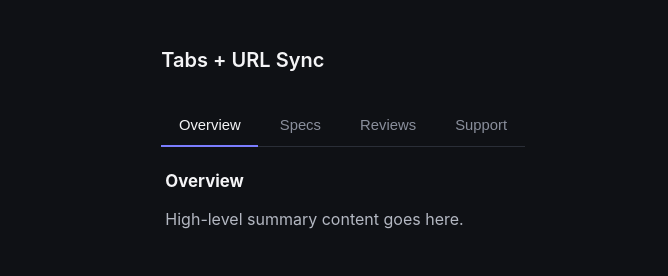
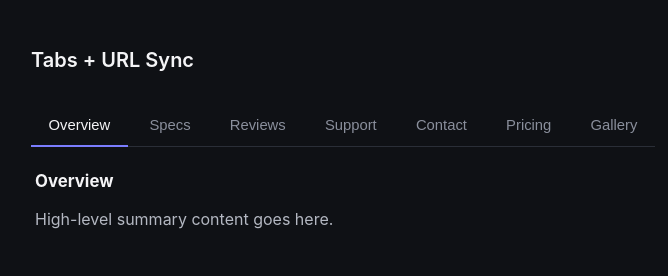
Before and after one commit to dev-alamin/quiz, a website: page tab.html in a window 1280 px wide. Shown: the whole page, without its empty margins (297-965 px from the left). Drawn offline with Linux system fonts and the light colour scheme.

Commit message:
Tab: json data and url sync

```diff
--- a/tab.html
+++ b/tab.html
@@ -12,41 +12,8 @@
         <h1>Tabs + URL Sync</h1>
 
         <div class="tabs">
-            <div class="tab-list" role="tablist" aria-label="Project sections">
-                <button type="button" class="tab" role="tab" id="tab-overview"
-                        aria-selected="true" aria-controls="panel-overview" data-tab="overview">
-                    Overview
-                </button>
-                <button type="button" class="tab" role="tab" id="tab-specs"
-                        aria-selected="false" aria-controls="panel-specs" data-tab="specs" tabindex="-1">
-                    Specs
-                </button>
-                <button type="button" class="tab" role="tab" id="tab-reviews"
-                        aria-selected="false" aria-controls="panel-reviews" data-tab="reviews" tabindex="-1">
-                    Reviews
-                </button>
-                <button type="button" class="tab" role="tab" id="tab-support"
-                        aria-selected="false" aria-controls="panel-support" data-tab="support" tabindex="-1">
-                    Support
-                </button>
-            </div>
-
-            <div class="tab-panel" role="tabpanel" id="panel-overview" aria-labelledby="tab-overview">
-                <h2>Overview</h2>
-                <p>High-level summary content goes here.</p>
-            </div>
-            <div class="tab-panel" role="tabpanel" id="panel-specs" aria-labelledby="tab-specs" hidden>
-                <h2>Specs</h2>
-                <p>Technical specifications go here.</p>
-            </div>
-            <div class="tab-panel" role="tabpanel" id="panel-reviews" aria-labelledby="tab-reviews" hidden>
-                <h2>Reviews</h2>
-                <p>Customer reviews go here.</p>
-            </div>
-            <div class="tab-panel" role="tabpanel" id="panel-support" aria-labelledby="tab-support" hidden>
-                <h2>Support</h2>
-                <p>Support and FAQ content goes here.</p>
-            </div>
+        <div class="tab-list" role="tablist" aria-label="Project sections"></div>
+        <div class="tab-panels"></div>
         </div>
     </div>
 
--- a/tab/tab.js
+++ b/tab/tab.js
@@ -1,36 +1,110 @@
 "use strict";
 
-// Global state to derive the app, the HERO
-let currentTab = 'overview';
+// --- Global State ---
+// This is the single source of truth (the "HERO") that drives the entire UI.
+let tabs = [];             // Will hold the array of tab data loaded from the server
+let currentTab = 'overview'; // Tracks which tab ID is currently active
 
-// DOM Reference
-const tabRoot  = document.querySelector( '.tabs' );
-const tabList  = tabRoot.querySelector( '.tab-list' );
-const tabBtns  = tabList.querySelectorAll( '.tab' );
-const tabPanel = tabRoot.querySelectorAll( '.tab-panel' );
+// --- DOM References ---
+// Grabbing elements from the HTML page so JavaScript can manipulate them.
+const tabRoot   = document.querySelector( '.tabs' );
+const tabList   = tabRoot.querySelector( '.tab-list' );
+const tabPanels = document.querySelector( '.tab-panels' );
 
+// --- State Modifiers ---
+// Simple function to update our global state variable.
 function switchTab(tab) {
     currentTab = tab;
 }
 
+// --- API / Data Fetching ---
+// Fetches the configuration data asynchronously from a JSON file.
+async function loadTabs() {
+    const res = await fetch( '/tab/tabs.json' );
+    tabs = await res.json();
+}
+
+// --- UI Rendering ---
+// This function looks at the current state (`currentTab`) and updates the HTML to match it.
 function render() {
-    tabBtns.forEach( (tab, index) => {
-        const isActive = tab.dataset.tab === currentTab;
-        tab.classList.toggle( 'active', isActive );
+    // 1. Toggle the 'active' class on buttons
+    const btns = tabList.querySelectorAll( '.tab' );
+    btns.forEach( (btn) => {
+        // If the button's data-tab matches the current active tab, add 'active', else remove it.
+        btn.classList.toggle( 'active', btn.dataset.tab === currentTab );
     });
 
-    tabPanel.forEach( (panel, index ) => {
-        const isActive = panel.id === `panel-${currentTab}`;
-
-        panel.hidden = !isActive;
+    // 2. Show or hide panels based on the active tab
+    const panels = tabPanels.querySelectorAll( '.tab-panel' );
+    panels.forEach( (panel) => {
+        // If the panel ID matches the active tab string, set hidden to false (show it).
+        panel.hidden = panel.id !== `panel-${currentTab}`;
     });
 }
 
-tabBtns.forEach( ( tab, index ) => {
-    tab.addEventListener( 'click', () => {
-        switchTab( tab.dataset.tab );
-        render();
+// --- DOM Construction ---
+// Loops through the loaded tab data and dynamically builds the HTML buttons and panels.
+function buildTabs() {
+    tabs.forEach( (tab) => {
+        // 1. Build the Tab Button
+        const btn = document.createElement( 'button' );
+        btn.type = 'button';
+        btn.className = 'tab';
+        btn.dataset.tab = tab.id; // Stores the tab ID in the HTML (e.g., data-tab="specs")
+        btn.textContent = tab.label;
+        btn.setAttribute( 'role', 'tab' );
+
+        // CRITICAL STEP: Clicking a button *only* changes the URL hash.
+        // It does not change the active tab UI directly.
+        btn.addEventListener( 'click', () => {
+            location.hash = tab.id;   // Changes URL to something like: mysite.com/#specs
+        });
+
+        tabList.appendChild( btn );
+
+        // 2. Build the Tab Content Panel
+        const panel = document.createElement( 'div' );
+        panel.className = 'tab-panel';
+        panel.id = `panel-${tab.id}`;
+        panel.setAttribute( 'role', 'tabpanel' );
+        panel.hidden = true; // Kept hidden by default; render() will unhide the active one.
+
+        const heading = document.createElement( 'h2' );
+        heading.textContent = tab.heading;
+
+        const body = document.createElement( 'p' );
+        body.textContent = tab.content;
+
+        panel.appendChild( heading );
+        panel.appendChild( body );
+        tabPanels.appendChild( panel );
     });
-});
+}
 
-render();
+// --- Router / Synchronization ---
+// Reads the current URL hash, verifies it, updates the state, and refreshes the UI.
+function syncFromHash() {
+    // location.hash gives us "#specs". .slice(1) removes the "#" to give us just "specs".
+    const requested = location.hash.slice(1);
+
+    // Check if the hash matches a tab that actually exists in our data
+    const exists = tabs.some( (tab) => tab.id === requested );
+
+    // If it exists, make it the current tab. Otherwise, fallback to the first tab.
+    currentTab = exists ? requested : tabs[0].id;
+
+    // Push the updated state to the UI
+    render();
+}
+
+// --- Event Listeners ---
+// Listens for when the URL hash changes (either via button click, back/forward browser button, or manual typing).
+window.addEventListener( 'hashchange', syncFromHash );
+
+// --- App Initialization ---
+// The entry point. Runs automatically when the script loads.
+(async function init() {
+    await loadTabs();  // 1. Get the data
+    buildTabs();       // 2. Build the HTML markup
+    syncFromHash();    // 3. Read the URL immediately to handle direct links or refreshes
+})();
--- /dev/null
+++ b/tab/tabs.json
@@ -0,0 +1,9 @@
+[
+    { "id": "overview", "label": "Overview", "heading": "Overview", "content": "High-level summary content goes here." },
+    { "id": "specs", "label": "Specs", "heading": "Specs", "content": "Technical specifications go here." },
+    { "id": "reviews", "label": "Reviews", "heading": "Reviews", "content": "Customer reviews go here." },
+    { "id": "support", "label": "Support", "heading": "Support", "content": "Support and FAQ content goes here." },
+    { "id": "contact", "label": "Contact", "heading": "Contact", "content": "Contact information goes here." },
+    { "id": "pricing", "label": "Pricing", "heading": "Pricing", "content": "Pricing details go here." },
+    { "id": "gallery", "label": "Gallery", "heading": "Gallery", "content": "Image gallery content goes here." }
+]
```
